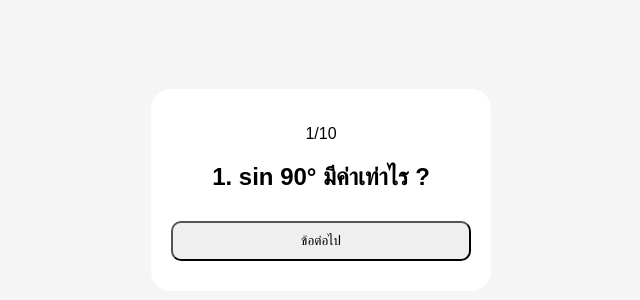
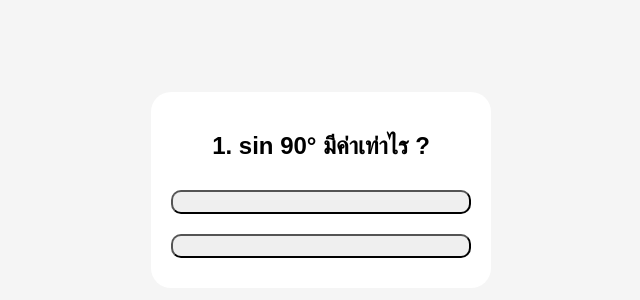
Before and after one commit to zenqwe1112-cmd/quiz-math, a plain HTML site: page index.html in a window 1280 px wide. Shown: the part 218-518 px from the top of the page, without its empty margins (319-959 px from the left). Drawn offline with Linux system fonts and the light colour scheme.

Commit message:
Update index.html

```diff
--- a/index.html
+++ b/index.html
@@ -2,18 +2,21 @@
 <html>
 <head>
 <meta charset="UTF-8">
-<title>แบบทดสอบตรีโกณมิติ</title>
+<title>แบบทดสอบตรีโกณ</title>
 <link rel="stylesheet" href="style.css">
 </head>
 
 <body>
 
 <div class="card">
-    <p id="count">1/10</p>
 
-    <h2 id="question"></h2>
+<p id="count"></p>
 
-    <button onclick="next()">ข้อต่อไป</button>
+<h2 id="question"></h2>
+
+<button class="choice" onclick="next()"></button>
+
+<button class="choice" onclick="next()"></button>
 
 </div>
 
```
